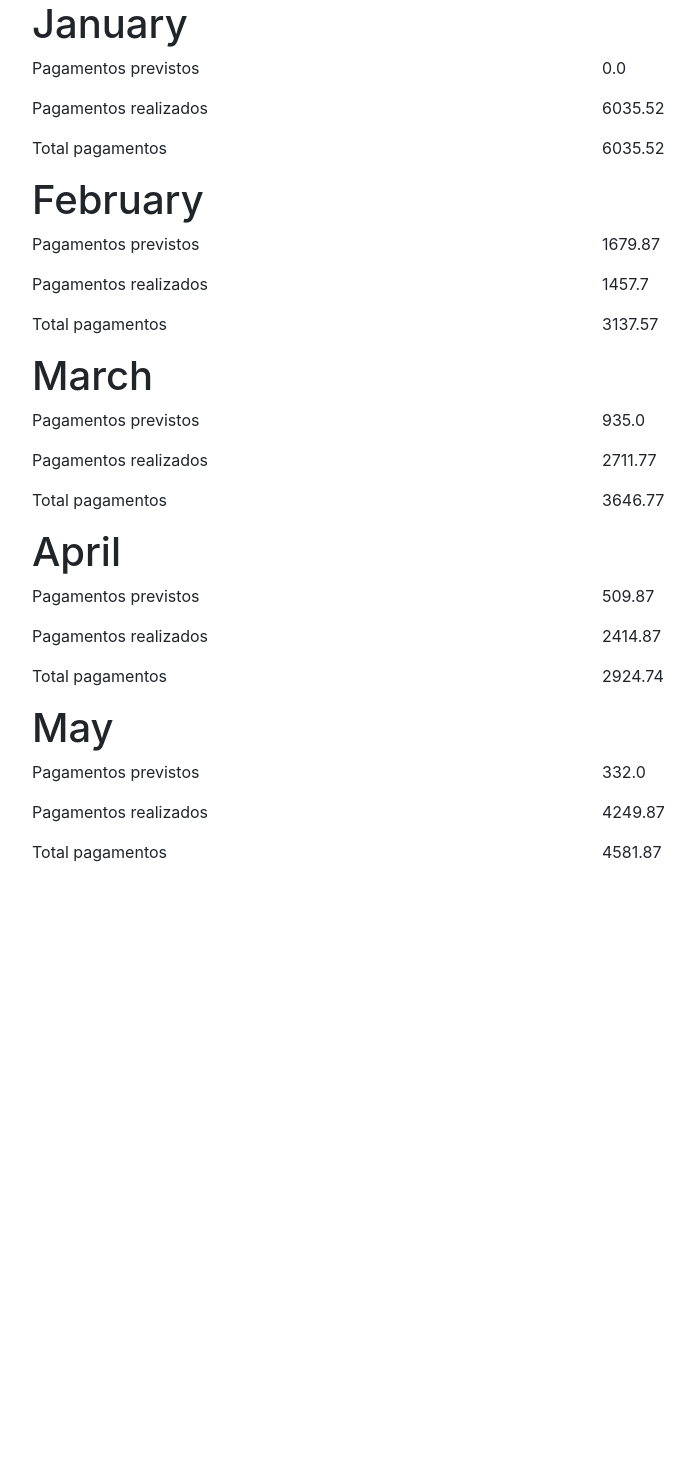
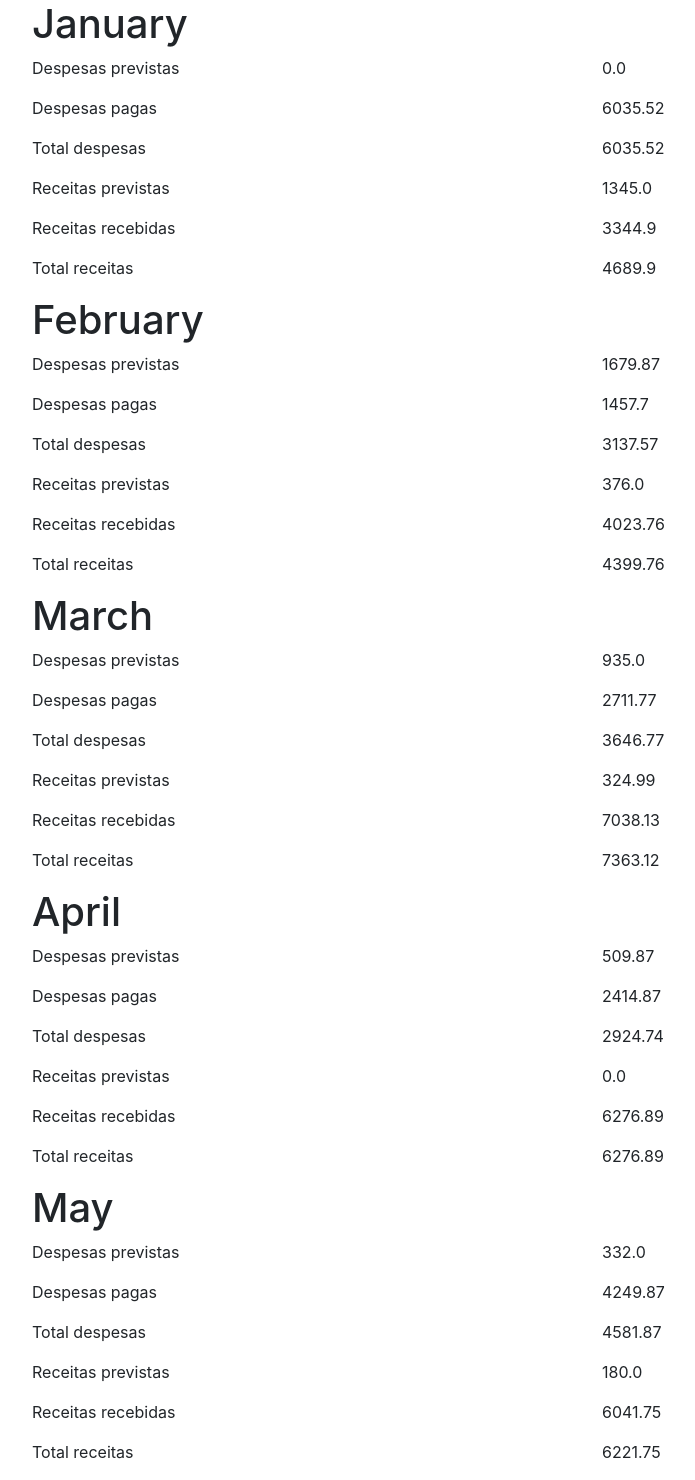
Before and after one commit to disilveira/trabalho-final-python, a Django app: page /app/exibir_fluxo in a window 1280 px wide. Shown: the whole page, without its empty margins (53-748 px from the left). Before the commit the page ends 862 px from the top, so only its background shows below. Run offline with Django 3.2, Linux system fonts and the light colour scheme; data comes from the database, SQL or seed files in the repository; some libraries are stand-ins or nearby versions.

Commit message:
criação de métodos para exibição de contas a receber por mês no fluxo de caixa

```diff
--- a/app/models/contasReceber.py
+++ b/app/models/contasReceber.py
@@ -1,5 +1,6 @@
 from . import Classificacao, formaPagamento
 from django.db import models
+from django.db.models import Sum
 
 class contasReceberManager(models.Manager):
     def get_contasReceber(self):
@@ -7,6 +8,18 @@ class contasReceberManager(models.Manager):
 
     def gerar_relatorio(self):
         return contasReceber.objects.order_by('dataExpectativa')
+
+    def obter_somaPrevisto_mes(self, i):
+        soma = float(contasReceber.objects.filter(dataExpectativa__month=i, situacao=False).aggregate(Sum('valor'))['valor__sum'] or 0)
+        return soma
+
+    def obter_somaRealizado_mes(self, i):
+        soma = float(contasReceber.objects.filter(dataExpectativa__month=i, situacao=True).aggregate(Sum('valor'))['valor__sum'] or 0)
+        return soma
+
+    def obter_soma_mes(self, i):
+        soma = float(contasReceber.objects.filter(dataExpectativa__month=i).aggregate(Sum('valor'))['valor__sum'] or 0)
+        return soma
 
 class contasReceber(models.Model):
     dataExpectativa = models.DateField(null=False)
--- a/app/templates/fluxo.html
+++ b/app/templates/fluxo.html
@@ -14,7 +14,7 @@
 
                 <div class="row">
                     <div class="col-6">
-                        <p>Pagamentos previstos</p>
+                        <p>Despesas previstas</p>
                     </div>
                     <div class="col-6">
                         <p>{{mes.pagar.somaPrevisto}}</p>
@@ -23,7 +23,7 @@
 
                 <div class="row">
                     <div class="col-6">
-                        <p>Pagamentos realizados</p>
+                        <p>Despesas pagas</p>
                     </div>
                     <div class="col-6">
                         <p>{{mes.pagar.somaRealizado}}</p>
@@ -32,12 +32,40 @@
 
                 <div class="row">
                     <div class="col-6">
-                        <p>Total pagamentos</p>
+                        <p>Total despesas</p>
                     </div>
                     <div class="col-6">
                         <p>{{mes.pagar.somaMensal}}</p>
                     </div>
                 </div>
+
+                <div class="row">
+                    <div class="col-6">
+                        <p>Receitas previstas</p>
+                    </div>
+                    <div class="col-6">
+                        <p>{{mes.receber.somaPrevisto}}</p>
+                    </div>
+                </div>
+
+                <div class="row">
+                    <div class="col-6">
+                        <p>Receitas recebidas</p>
+                    </div>
+                    <div class="col-6">
+                        <p>{{mes.receber.somaRecebido}}</p>
+                    </div>
+                </div>
+
+                <div class="row">
+                    <div class="col-6">
+                        <p>Total receitas</p>
+                    </div>
+                    <div class="col-6">
+                        <p>{{mes.receber.somaMensal}}</p>
+                    </div>
+                </div>
+
             {% endfor %}
         </div>
 
--- a/app/views.py
+++ b/app/views.py
@@ -41,7 +41,12 @@ def exibir_fluxo(request):
                 "somaPrevisto": contasPagar.objects.obter_somaPrevisto_mes(i),
                 "somaRealizado": contasPagar.objects.obter_somaRealizado_mes(i),
                 "somaMensal": contasPagar.objects.obter_soma_mes(i),
-            }
+            },
+            "receber" : {
+                "somaPrevisto": contasReceber.objects.obter_somaPrevisto_mes(i),
+                "somaRecebido": contasReceber.objects.obter_somaRealizado_mes(i),
+                "somaMensal": contasReceber.objects.obter_soma_mes(i),
+            },
         }
         meses.append(mes)
 
```
